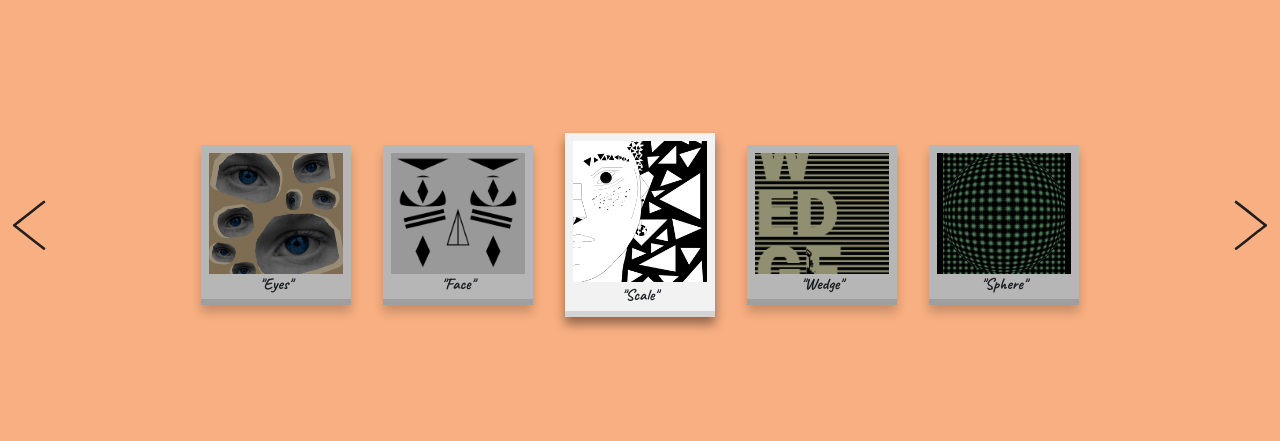
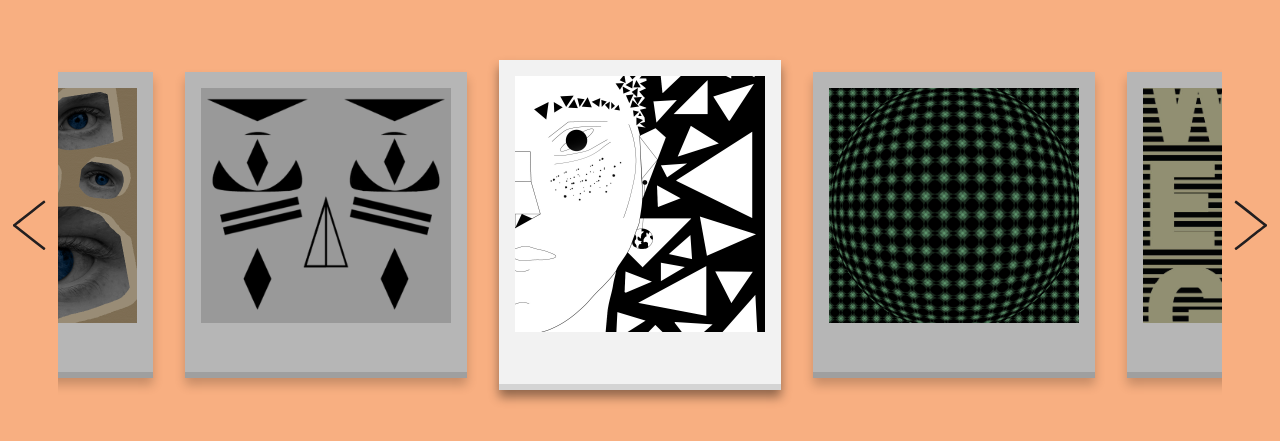
Before and after one commit to rynstwrt/Polaroid-Portfolio-Website, a plain HTML site: page index.html in a window 1280 px wide. Shown: the part 175-616 px from the top of the page. Drawn offline with nearby package versions, Linux system fonts and the light colour scheme.

Commit message:
Make responsive

```diff
--- a/index.html
+++ b/index.html
@@ -17,71 +17,56 @@
 		<div id='scroller' class='h-100 d-flex justify-content-center align-items-center'>
 			<a href='assets/eyes.jpg' target='_blank' class='position-relative text-decoration-none mx-3'>
 				<div class='overlay position-absolute w-100 h-100'></div>
-				<div class='polaroid pl-2 pt-2 pr-2 mx-auto'>
+				<div class='polaroid pl-2 pt-2 pr-2 pl-md-3 pt-md-3 pr-md-3 mx-auto d-flex flex-column justify-content-between'>
 					<div class='polaroid-inner w-100 d-flex flex-column justify-content-center align-items-center position-relative overflow-hidden' style='height: 83%; background-color: black;'>
 						<div class='hovercontainer position-absolute w-100 h-100 d-flex justify-content-center align-items-center'>
 							<h1 class='text-white'>CLICK TO VIEW</h1>
 						</div>
 						<img src='assets/eyes.jpg' alt='eyes' class='w-100'/>
 					</div>
-					<div class='text-container d-flex w-100 justify-content-center align-items-center'>
-						<h1>"Eyes"</h1>
-					</div>
 				</div>
 			</a>
 			<a href='assets/face.jpg' target='_blank' class='position-relative text-decoration-none mx-3'>
 				<div class='overlay position-absolute w-100 h-100'></div>
-				<div class='polaroid pl-2 pt-2 pr-2 mx-auto'>
+				<div class='polaroid pl-2 pt-2 pr-2 pl-md-3 pt-md-3 pr-md-3 mx-auto d-flex flex-column justify-content-between'>
 					<div class='polaroid-inner w-100 d-flex flex-column justify-content-center align-items-center position-relative overflow-hidden' style='height: 83%; background-color: black;'>
 						<div class='hovercontainer position-absolute w-100 h-100 d-flex justify-content-center align-items-center'>
 							<h1 class='text-white'>CLICK TO VIEW</h1>
 						</div>
 						<img src='assets/face.jpg' alt='face' class='h-100'/>
 					</div>
-					<div class='text-container d-flex w-100 justify-content-center align-items-center'>
-						<h1>"Face"</h1>
-					</div>
 				</div>
 			</a>
 			<a href='assets/scale.jpg' target='_blank' class='position-relative text-decoration-none mx-3 active'>
 				<div class='overlay position-absolute w-100 h-100'></div>
-				<div class='polaroid pl-2 pt-2 pr-2 mx-auto'>
+				<div class='polaroid pl-2 pt-2 pr-2 pl-md-3 pt-md-3 pr-md-3 mx-auto d-flex flex-column justify-content-between'>
 					<div class='polaroid-inner w-100 d-flex flex-column justify-content-center align-items-center position-relative overflow-hidden' style='height: 83%; background-color: black;'>
 						<div class='hovercontainer position-absolute w-100 h-100 d-flex justify-content-center align-items-center'>
 							<h1 class='text-white'>CLICK TO VIEW</h1>
 						</div>
 						<img src='assets/scale.jpg' alt='scale' class='w-100'/>
 					</div>
-					<div class='text-container d-flex w-100 justify-content-center align-items-center'>
-						<h1>"Scale"</h1>
+				</div>
+			</a>
+			<a href='assets/sphere.jpg' target='_blank' class='position-relative text-decoration-none mx-3'>
+				<div class='overlay position-absolute w-100 h-100'></div>
+				<div class='polaroid pl-2 pt-2 pr-2 pl-md-3 pt-md-3 pr-md-3 mx-auto d-flex flex-column justify-content-between'>
+					<div class='polaroid-inner w-100 d-flex flex-column justify-content-center align-items-center position-relative overflow-hidden' style='height: 83%; background-color: black;'>
+						<div class='hovercontainer position-absolute w-100 h-100 d-flex justify-content-center align-items-center'>
+							<h1 class='text-white'>CLICK TO VIEW</h1>
+						</div>
+						<img src='assets/sphere.jpg' alt='sphere' class='w-100'/>
 					</div>
 				</div>
 			</a>
 			<a href='assets/wedge.png' target='_blank' class='position-relative text-decoration-none mx-3'>
 				<div class='overlay position-absolute w-100 h-100'></div>
-				<div class='polaroid pl-2 pt-2 pr-2 mx-auto'>
+				<div class='polaroid pl-2 pt-2 pr-2 pl-md-3 pt-md-3 pr-md-3 mx-auto d-flex flex-column justify-content-between'>
 					<div class='polaroid-inner w-100 d-flex flex-column justify-content-center align-items-center position-relative overflow-hidden' style='height: 83%; background-color: black;'>
 						<div class='hovercontainer position-absolute w-100 h-100 d-flex justify-content-center align-items-center'>
 							<h1 class='text-white'>CLICK TO VIEW</h1>
 						</div>
 						<img src='assets/wedge.png' alt='wedge' class='w-100'/>
-					</div>
-					<div class='text-container d-flex w-100 justify-content-center align-items-center'>
-						<h1>"Wedge"</h1>
-					</div>
-				</div>
-			</a>
-			<a href='assets/sphere.jpg' target='_blank' class='position-relative text-decoration-none mx-3'>
-				<div class='overlay position-absolute w-100 h-100'></div>
-				<div class='polaroid pl-2 pt-2 pr-2 mx-auto'>
-					<div class='polaroid-inner w-100 d-flex flex-column justify-content-center align-items-center position-relative overflow-hidden' style='height: 83%; background-color: black;'>
-						<div class='hovercontainer position-absolute w-100 h-100 d-flex justify-content-center align-items-center'>
-							<h1 class='text-white'>CLICK TO VIEW</h1>
-						</div>
-						<img src='assets/sphere.jpg' alt='sphere' class='h-100'/>
-					</div>
-					<div class='text-container d-flex w-100 justify-content-center align-items-center'>
-						<h1>"Sphere"</h1>
 					</div>
 				</div>
 			</a>
--- a/main.scss
+++ b/main.scss
@@ -2,11 +2,16 @@
 $polaroidwidth: 150px;
 $polaroidheight: ($polaroidwidth * 1.23333) - 25px;
 $polaroidheightactive: ($polaroidwidth * 1.23333);
-$polaroidinnerheight: $polaroidheight * .8;
-$polaroidinnerheightactive: $polaroidheightactive * .8;
+$polaroidinnerheight: $polaroidheightactive;
+$polaroidinnerheightactive: $polaroidheightactive * .83;
 $color1: hsl(23, 90%, 74%);
 $polaroidhovertime: .2s;
 $polaroidtimefunction: ease-out;
+
+*
+{
+	box-sizing: content-box;
+}
 
 body
 {
@@ -15,6 +20,8 @@ body
 
 .active
 {
+	pointer-events: auto !important;
+
 	.overlay
 	{
 		opacity: 0;
@@ -27,7 +34,7 @@ body
 
 		.polaroid-inner
 		{
-			height: $polaroidinnerheightactive;
+			height: $polaroidinnerheightactive !important;
 
 			.hovercontainer
 			{
@@ -78,7 +85,6 @@ body
 		}
 	}
 
-
 	#leftarrow
 	{
 		transform: rotate(-90deg);
@@ -93,6 +99,7 @@ body
 	{
 		a
 		{
+			pointer-events: none;
 			color: inherit;
 			left: 0;
 			transition: left .3s $polaroidtimefunction;
@@ -131,16 +138,6 @@ body
 						}
 					}
 				}
-
-				.text-container
-				{
-					height: 20%;
-					h1
-					{
-						font-family: 'Caveat', cursive;
-						font-size: 1em;
-					}
-				}
 			}
 
 			&:hover
@@ -151,3 +148,103 @@ body
 		}
 	}
 }
+
+@media (min-width: 576px) // 576px to 768px (sm) landscape phones
+{
+	$polaroidwidth: 200px;
+	$polaroidheight: ($polaroidwidth * 1.23333) - 25px;
+	$polaroidheightactive: ($polaroidwidth * 1.23333);
+	$polaroidinnerheight: $polaroidheight * .83;
+	$polaroidinnerheightactive: $polaroidheightactive * .83;
+
+	.polaroid
+	{
+		width: $polaroidwidth !important;
+		height: $polaroidheight !important;
+
+		.polaroid-inner
+		{
+			height: $polaroidinnerheight !important;
+		}
+	}
+
+	.active
+	{
+		.polaroid
+		{
+			height: $polaroidheightactive !important;
+			.polaroid-inner
+			{
+				height: $polaroidinnerheightactive !important;
+			}
+		}
+	}
+}
+
+@media (min-width: 768px) // (md) tablets
+{
+	$polaroidwidth: 300px;
+	$polaroidheight: ($polaroidwidth * 1.23333) - 25px;
+	$polaroidheightactive: ($polaroidwidth * 1.23333);
+	$polaroidinnerheight: $polaroidheight * .83;
+	$polaroidinnerheightactive: $polaroidheightactive * .83;
+
+	.polaroid
+	{
+		width: $polaroidwidth !important;
+		height: $polaroidheight !important;
+
+		.polaroid-inner
+		{
+			height: $polaroidinnerheight !important;
+		}
+	}
+
+	.active
+	{
+		.polaroid
+		{
+			height: $polaroidheightactive !important;
+			.polaroid-inner
+			{
+				height: $polaroidinnerheightactive !important;
+			}
+		}
+	}
+}
+
+@media (min-width: 992px) // (lg) landscape tablets
+{
+}
+
+@media (min-width: 1200px) // (xl) desktops
+{
+	$polaroidwidth: 250px;
+	$polaroidheight: ($polaroidwidth * 1.23333) - 25px;
+	$polaroidheightactive: ($polaroidwidth * 1.23333);
+	$polaroidinnerheight: $polaroidheight * .83;
+	$polaroidinnerheightactive: $polaroidheightactive * .83;
+
+	.polaroid
+	{
+		width: $polaroidwidth !important;
+		height: $polaroidheight !important;
+
+		.polaroid-inner
+		{
+			height: $polaroidinnerheight !important;
+		}
+	}
+
+	.active
+	{
+		.polaroid
+		{
+			height: $polaroidheightactive !important;
+			.polaroid-inner
+			{
+				height: $polaroidinnerheightactive !important;
+			}
+		}
+	}
+}
```
Also changed, not shown: main.min.css.
